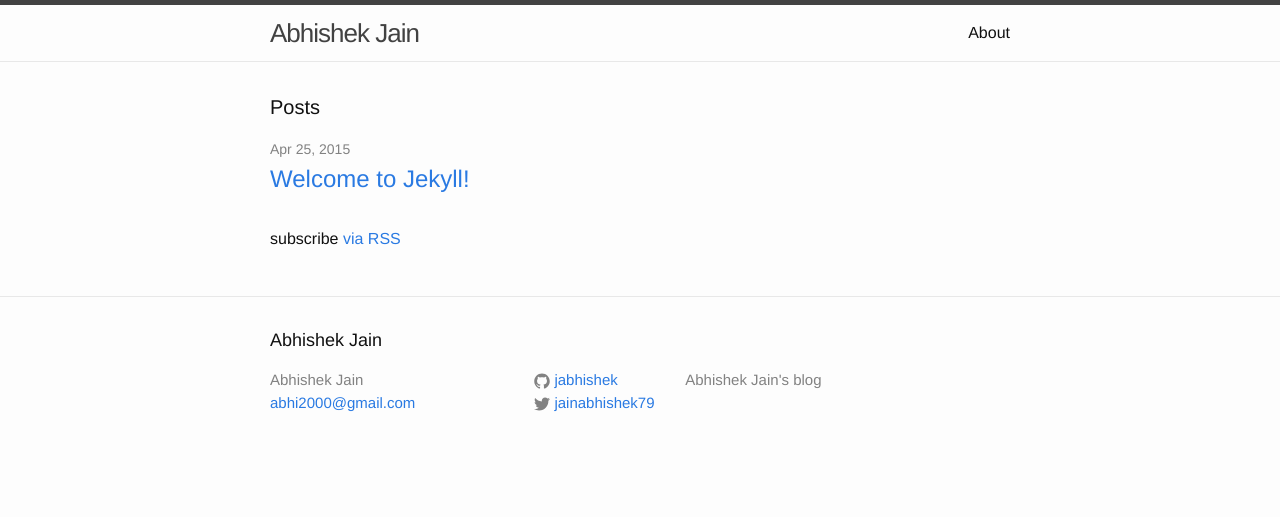
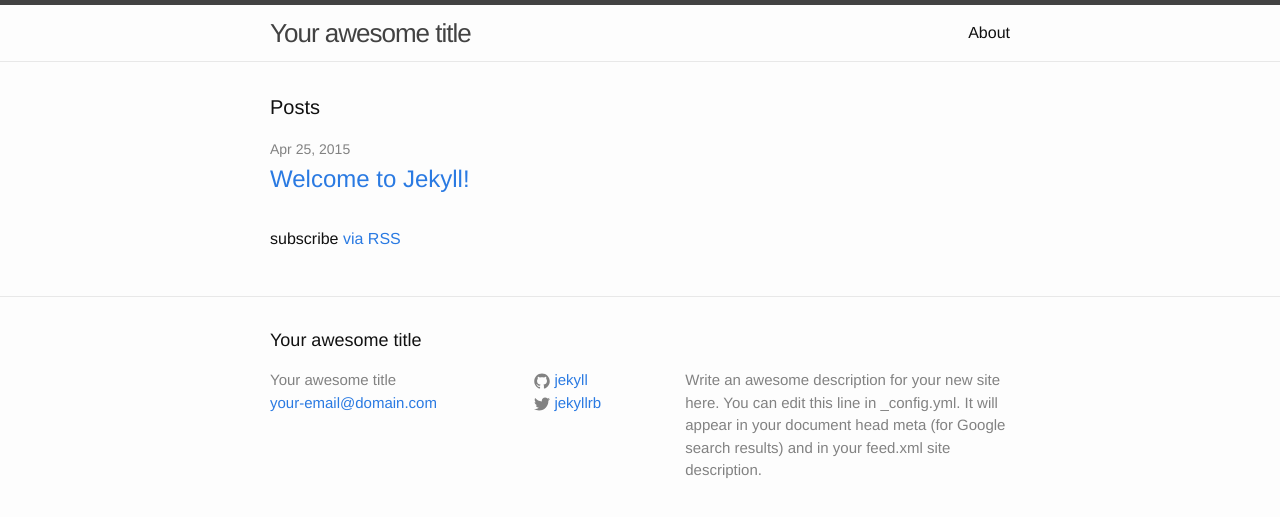
Before and after one commit to jabhishek/jabhishek.github.io, a Jekyll site: the page built from index.html, in a window 1280 px wide. Shown: the top 517 px of the page. Built offline with Jekyll 4.4.1, drawn with Linux system fonts in a browser that asks for light colours.

Commit message:
Updated config

```diff
--- a/_config.yml
+++ b/_config.yml
@@ -1,12 +1,14 @@
 # Site settings
-title: Abhishek Jain
-email: abhi2000@gmail.com
+title: Your awesome title
+email: your-email@domain.com
 description: > # this means to ignore newlines until "baseurl:"
-  Abhishek Jain's blog
+  Write an awesome description for your new site here. You can edit this
+  line in _config.yml. It will appear in your document head meta (for
+  Google search results) and in your feed.xml site description.
 baseurl: "" # the subpath of your site, e.g. /blog/
 url: "http://yourdomain.com" # the base hostname & protocol for your site
-twitter_username: jainabhishek79
-github_username:  jabhishek
+twitter_username: jekyllrb
+github_username:  jekyll
 
 # Build settings
-highlighter: rouge
+markdown: kramdown
```
